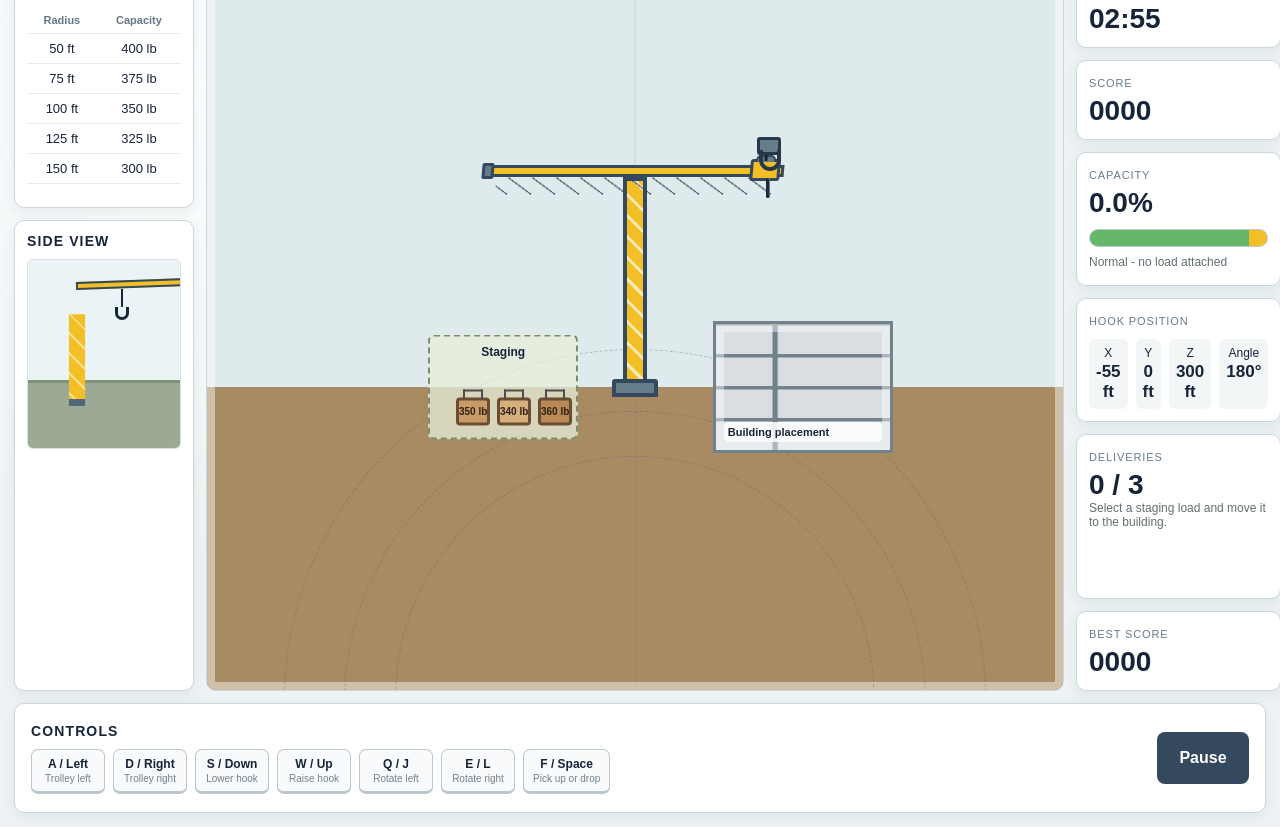
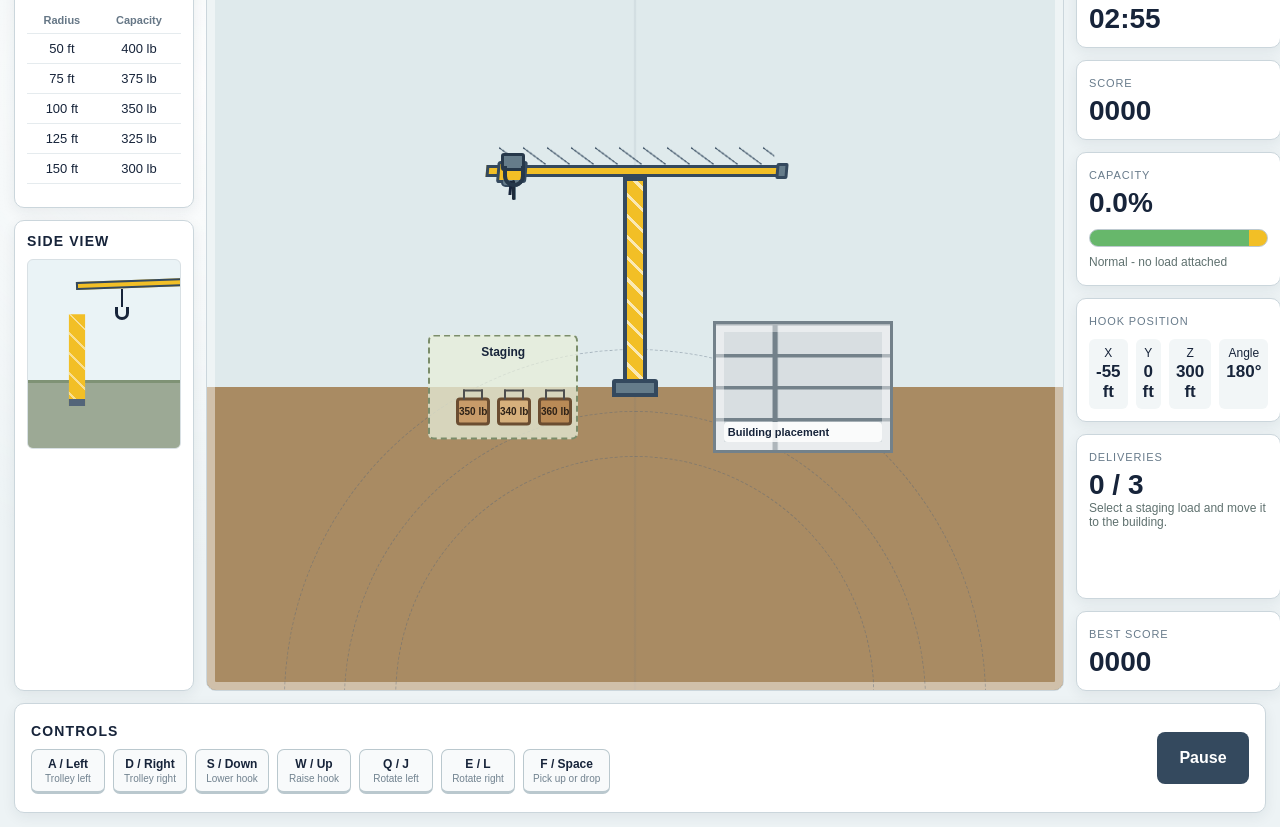
Before and after one commit to LandonC-26/Crane_Operator_App, a plain HTML site: page index.html in a window 1280 px wide. Shown: the part 46-873 px from the top of the page. Drawn offline with Linux system fonts and the light colour scheme.

Commit message:
Fix staging reach and crane 360 rotation visuals
Co-authored-by: Copilot <223556219+Copilot@users.noreply.github.com>

```diff
--- a/index.html
+++ b/index.html
@@ -243,6 +243,7 @@
       background: var(--yellow);
       border: 3px solid var(--steel-dark);
       transform: skewX(-5deg);
+      transform-origin: 50% 50%;
     }
 
     .jib-end {
@@ -1110,22 +1111,44 @@
         const hookXPercent = parseFloat(mapPositionValue.left);
         const hookYPercent = parseFloat(mapPositionValue.top);
         const width = worksite.clientWidth;
-        const hookX = width * hookXPercent / 100;
-        const mapHookY = worksiteHeight * hookYPercent / 100;
-        const hookY = mapHookY - (state.height / 300) * worksiteHeight * 0.32;
         const worksiteRect = worksite.getBoundingClientRect();
-          const towerRect = document.querySelector(".tower").getBoundingClientRect();
-          const trolleyRelativeToJib = Math.max(8, Math.min(290, hookX - (towerRect.left - worksiteRect.left) + 118));
-          trolley.style.left = `${trolleyRelativeToJib}px`;
+        const towerRect = document.querySelector(".tower").getBoundingClientRect();
+        const pivotX = towerRect.left - worksiteRect.left + towerRect.width / 2;
+        const pivotY = towerRect.top - worksiteRect.top + 44;
+
+        const craneAngleRadians = state.angle * Math.PI / 180;
+        const visualRadiusRatio = (state.radius - 50) / 100;
+        const visualRadiusPixels = visualRadiusRatio * 230 + 115;
+        let visualHookX = pivotX + Math.cos(craneAngleRadians) * visualRadiusPixels;
+        let visualHookY = pivotY + Math.sin(craneAngleRadians) * visualRadiusPixels * 0.18;
+
+        const stagingRect = stagingZone.getBoundingClientRect();
+        const buildingRect = buildingZone.getBoundingClientRect();
+        const stagingLoad = stagingZone.querySelector(".load:not(.hidden-load)");
+        const stagingLoadRect = stagingLoad?.getBoundingClientRect();
+
+        if (inStagingZone()) {
+          visualHookX = stagingLoadRect ? stagingLoadRect.left - worksiteRect.left + stagingLoadRect.width / 2 : stagingRect.left - worksiteRect.left + stagingRect.width / 2;
+          visualHookY = stagingLoadRect ? stagingLoadRect.top - worksiteRect.top + stagingLoadRect.height / 2 : stagingRect.top - worksiteRect.top + stagingRect.height * 0.8;
+        } else if (inBuildingZone()) {
+          visualHookX = buildingRect.left - worksiteRect.left + buildingRect.width / 2;
+          visualHookY = buildingRect.top - worksiteRect.top + buildingRect.height * 0.72;
+        }
+
+        visualHookX = Math.max(8, Math.min(width - 8, visualHookX));
+        visualHookY = Math.max(24, Math.min(worksiteHeight - 24, visualHookY));
+        const trolleyRelativeToJib = visualHookX - (towerRect.left - worksiteRect.left) + 118;
+        trolley.style.left = `${Math.max(8, Math.min(290, trolleyRelativeToJib))}px`;
+
         const trolleyRect = trolley.getBoundingClientRect();
         const trolleyX = trolleyRect.left - worksiteRect.left + trolleyRect.width / 2;
         const cableTop = trolleyRect.bottom - worksiteRect.top - 4;
         cable.style.left = `${trolleyX}px`;
         cable.style.top = `${cableTop}px`;
-        cable.style.height = `${Math.max(20, hookY - cableTop)}px`;
-        hook.style.left = `${trolleyX - 17}px`;
-        hook.style.top = `${hookY - 14}px`;
-        jib.style.transform = `skewX(-5deg) rotate(${state.angle}deg)`;
+        cable.style.height = `${Math.max(20, visualHookY - cableTop)}px`;
+        hook.style.left = `${visualHookX - 17}px`;
+        hook.style.top = `${visualHookY - 14}px`;
+        jib.style.transform = `skewX(-5deg) rotate(${state.angle - 180}deg)`;
         angleValue.textContent = `${Math.round(state.angle)}°`;
         xValue.textContent = `${Math.round(position.x)} ft`;
         yValue.textContent = `${Math.round(position.y)} ft`;
@@ -1157,7 +1180,7 @@
         attachedLoad.classList.toggle("visible", state.attachedLoadId !== null);
         attachedLoad.textContent = state.attachedLoad ? `${state.attachedLoad} lb` : "";
         attachedLoad.style.left = `${trolleyX}px`;
-        attachedLoad.style.top = `${hookY + 18}px`;
+        attachedLoad.style.top = `${visualHookY + 18}px`;
 
         if (percent >= 100) {
           capacityNote.textContent = "Tip danger - crane capacity exceeded";
```
Also changed, not shown: 1 other file.
